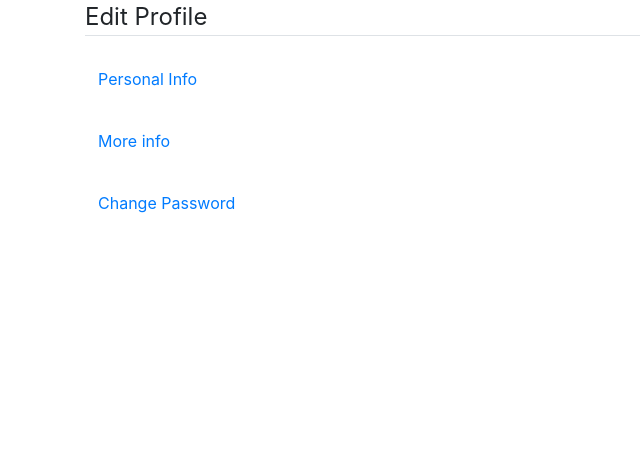
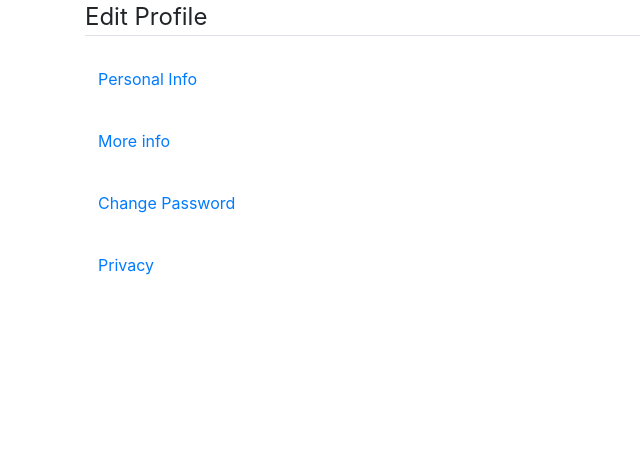
Before and after one commit to shurikg/easy_learn_social_network, a Django app: page /user/profile/edit/ in a window 1280 px wide. Shown: the part 123-572 px from the top of the page, without its empty margins (0-640 px from the left). Run offline with Django 3.2, Linux system fonts and the light colour scheme; the visitor is signed in with stand-in values (Sample User, id 1); some libraries are stand-ins or nearby versions.

```diff
--- a/users/templates/users/edit_profile.html
+++ b/users/templates/users/edit_profile.html
@@ -8,7 +8,8 @@
                 <legend class="border-bottom mb-4">Edit Profile</legend>
                 <a href="{% url 'users:edit_personal_info' %}" class="btn btn-default">Personal Info</a><br><br>
                 <a href="{% url 'users:edit_more_info' %}" class="btn btn-default">More info</a><br><br>
-                <a href="{% url 'users:change_password' %}" class="btn btn-default" >Change Password</a>
+                <a href="{% url 'users:change_password' %}" class="btn btn-default" >Change Password</a><br><br>
+                <a href="{% url 'users:edit_privacy' %}" class="btn btn-default" >Privacy</a>
 
             </fieldset>
 
```
